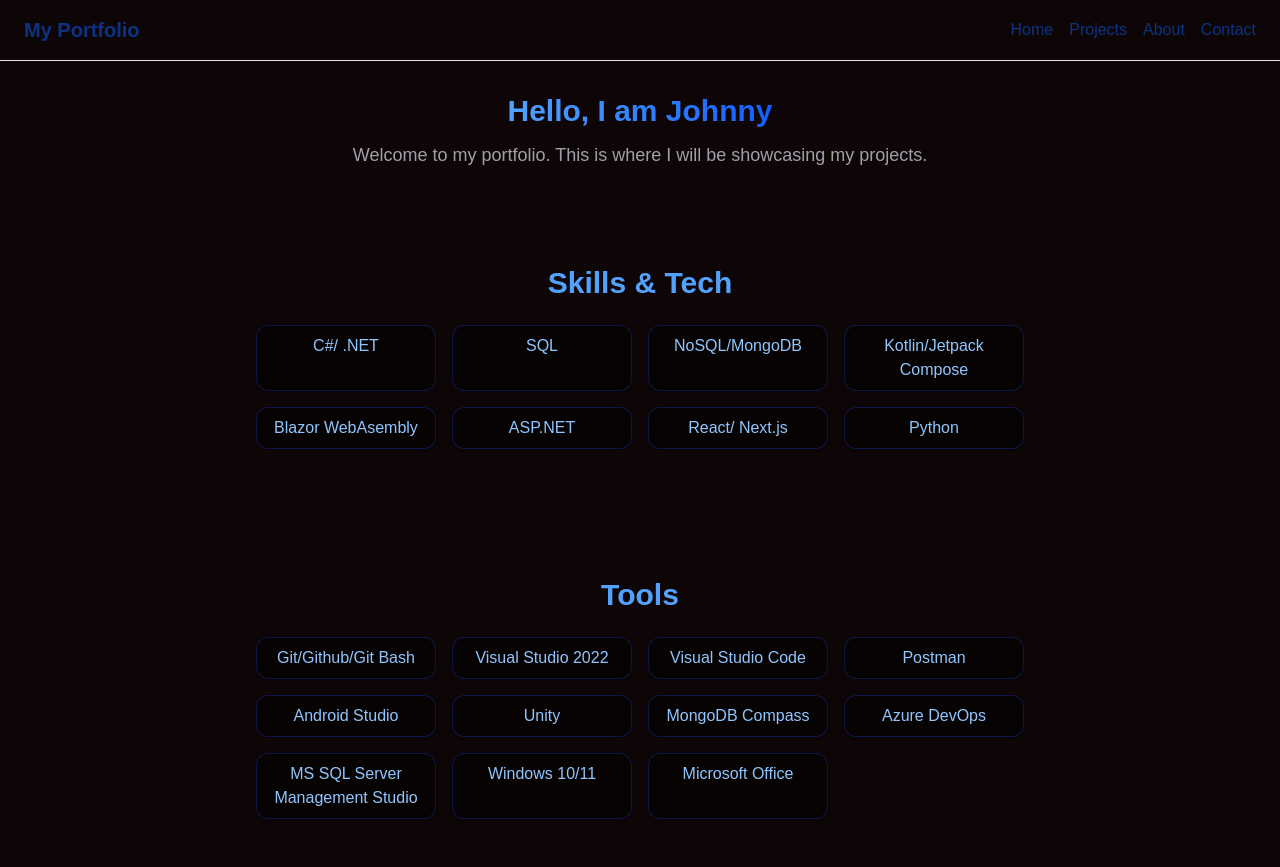
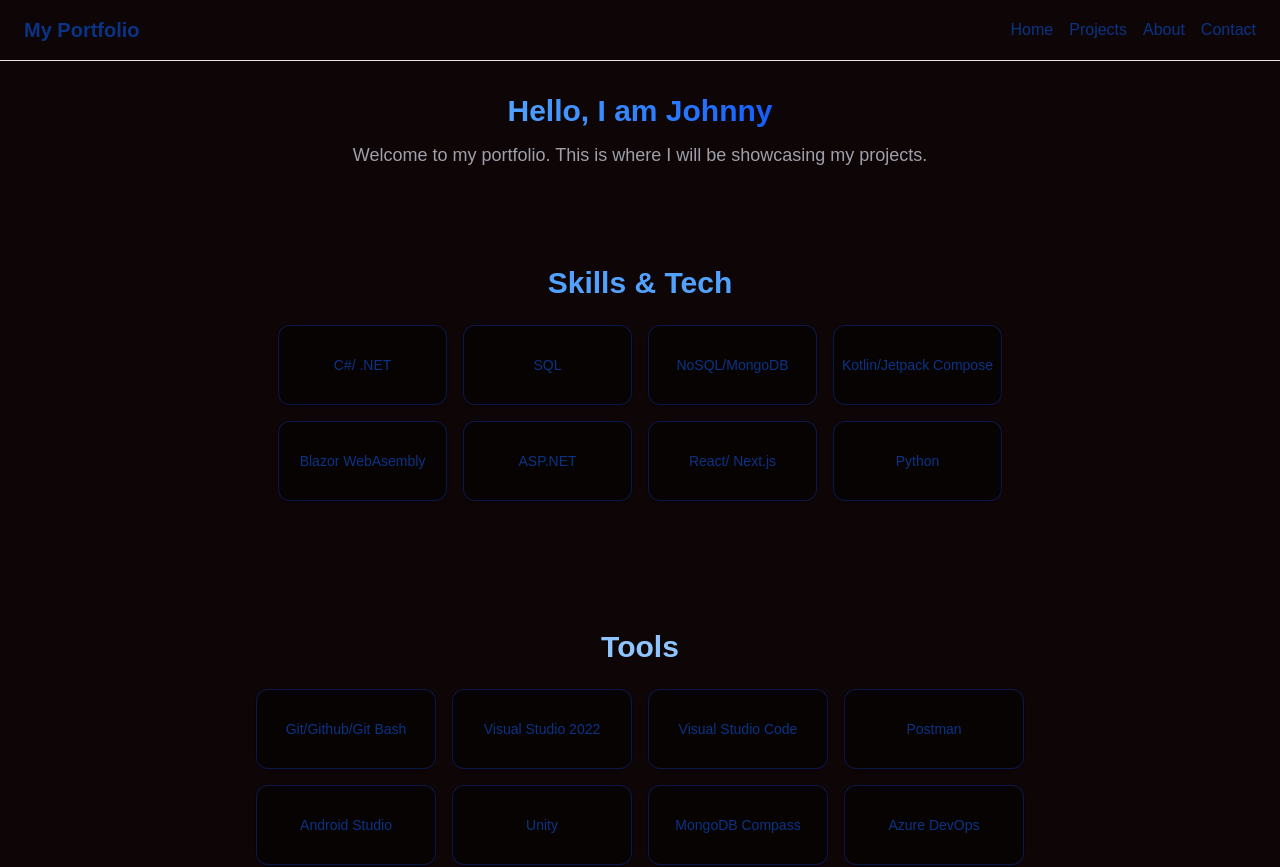
Before and after one commit to JohnnyNguyen97/CV, a Next.js app: page / in a window 1280 px wide. Shown: the top 867 px of the page. Built offline with nearby package versions, Linux system fonts and the light colour scheme.

Commit message:
Changed sizing on skills/tools sections, to make them look cleaner and same size

```diff
--- a/components/sections/Skills.tsx
+++ b/components/sections/Skills.tsx
@@ -18,7 +18,7 @@ export default function Skills() {
         {skills.map((skill) => (
           <div
             key={skill}
-            className="px-4 py-2 rounded-xl bg-black/40 text-blue-300 border border-blue-700/30 shadow-sm"
+            className="h-20 w-full flex items-center justify-center rounded-xl bg-black/40 text-blue 300 border border-blue-700/30 shadow-sm text-sm text-center px-2"
           >
             {skill}
           </div>
--- a/components/sections/Tools.tsx
+++ b/components/sections/Tools.tsx
@@ -15,13 +15,13 @@ export default function Tools() {
 
   return (
     <section className="px-8 py-16 flex flex-col items-center text-center gap-6">
-      <h2 className="text-3xl font-semibold text-blue-400">Tools</h2>
+      <h2 className="text-3xl font-semibold text-blue-300">Tools</h2>
 
       <div className="grid grid-cols-2 sm:grid-cols-3 md:grid-cols-4 gap-4 max-w-3xl">
         {tools.map((tool) => (
           <div
             key={tool}
-            className="px-4 py-2 rounded-xl bg-black/40 text-blue-300 border border-blue-700/30 shadow-sm"
+            className="h-20 w-full flex items-center justify-center rounded-xl bg-black/40 text-blue 300 border border-blue-700/30 shadow-sm text-sm text-center px-2"
           >
             {tool}
           </div>
```
